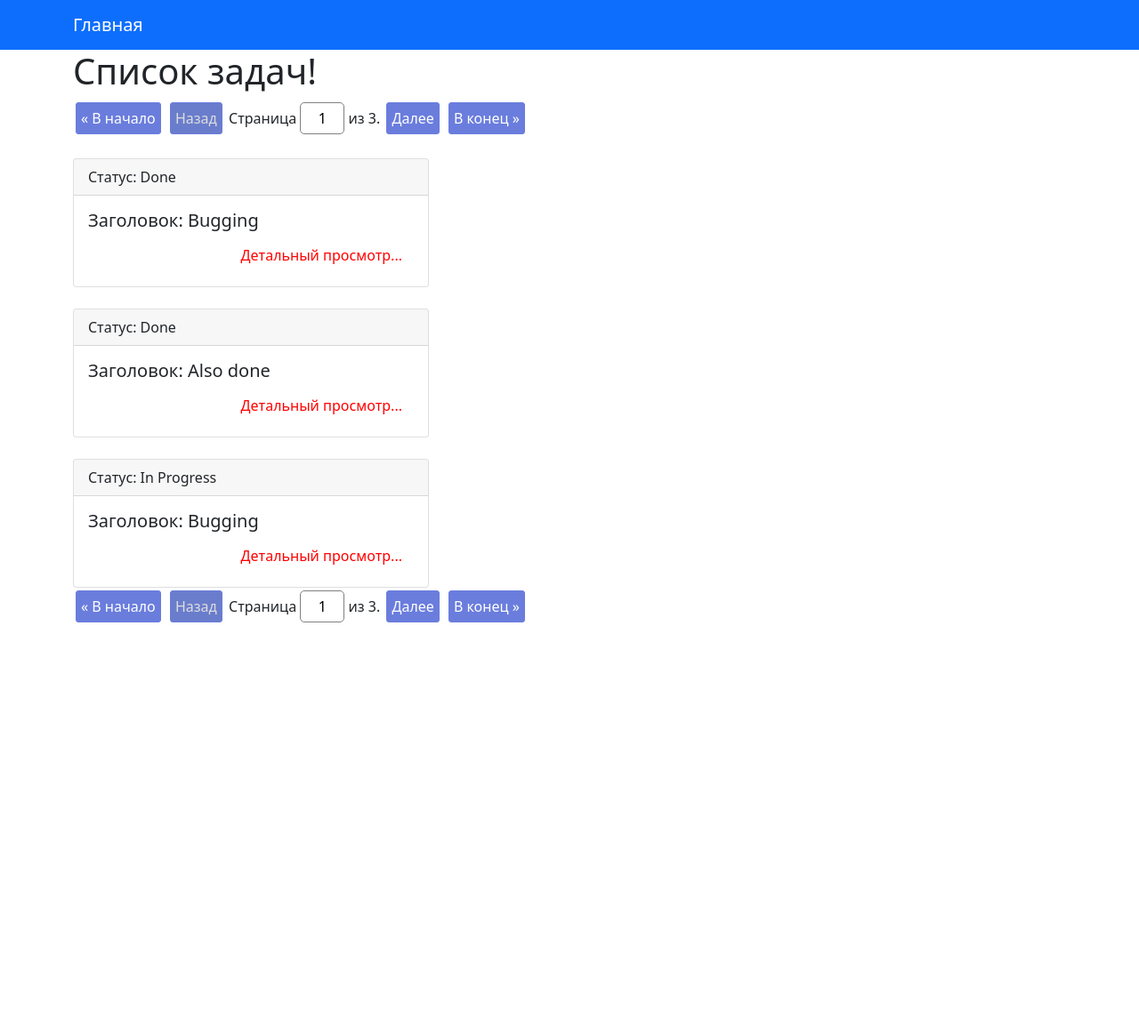
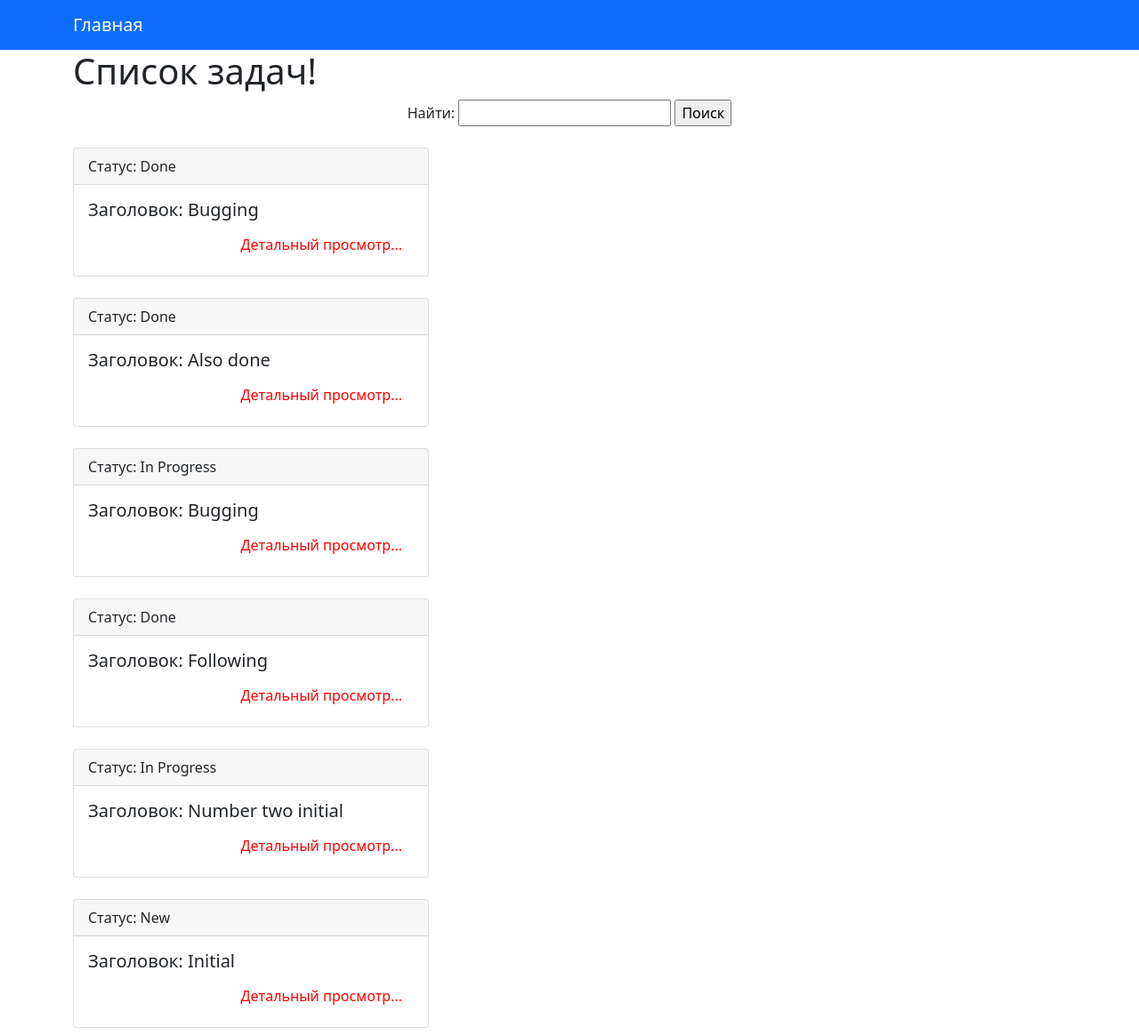
Before and after one commit to Yusupov-Aslan/To_Do_List, a Django app: page /view_tasks/ in a window 1280 px wide. Shown: the top 1164 px of the page at 89% size. Before the commit the page ends 700 px from the top, so only its background shows below. Run offline with Django 3.2, Linux system fonts and the light colour scheme; data comes from the database, SQL or seed files in the repository.

Commit message:
Реализовал поиск по задачам: по вхождению текста в краткое или полное описание.

```diff
--- a/source/To_Do_list/forms.py
+++ b/source/To_Do_list/forms.py
@@ -8,3 +8,7 @@ class TaskForm(forms.ModelForm):
         model = Task
         fields = ['type', 'status', 'summary', 'description']
         widgets = {'type': CheckboxSelectMultiple(), 'description': Textarea(attrs={"rows": 1, "cols": 24})}
+
+
+class SearchForm(forms.Form):
+    search = forms.CharField(max_length=40, required=False, label="Найти")
--- a/source/To_Do_list/templates/partial/pagination.html
+++ b/source/To_Do_list/templates/partial/pagination.html
@@ -1,26 +1,27 @@
 
 <div class="pagination">
     <span class="step-links">
-        <a href="?page=1">&laquo; В начало</a>
+        <a href="?page=1{% if query %}&{{ query }}{% endif %}">&laquo; В начало</a>
         {% if page_obj.has_previous %}
-            <a href="?page={{ page_obj.previous_page_number }}">Назад</a>
+            <a href="?page={{ page_obj.previous_page_number }}{% if query %}&{{ query }}{% endif %}">Назад</a>
         {% else %}
             <span class="page-disabled">Назад</span>
         {% endif %}
 
         <form class="current-page" method="get">
             <label for="page">
+                {% if search %}<input type="hidden" name="search" value="{{ search }}">{% endif %}
                 Страница <input type="text" name="page" id="page" value="{{ page_obj.number }}">
                 из {{ page_obj.paginator.num_pages }}.
             </label>
         </form>
 
         {% if page_obj.has_next %}
-            <a href="?page={{ page_obj.next_page_number }}">Далее</a>
+            <a href="?page={{ page_obj.next_page_number }}{% if query %}&{{ query }}{% endif %}">Далее</a>
         {% else %}
             <span class="page-disabled">Далее</span>
         {% endif %}
-        <a href="?page={{ page_obj.paginator.num_pages }}">В конец &raquo;</a>
+        <a href="?page={{ page_obj.paginator.num_pages }}{% if query %}&{{ query }}{% endif %}">В конец &raquo;</a>
 
     </span>
 
--- /dev/null
+++ b/source/To_Do_list/templates/partial/simple_search.html
@@ -0,0 +1,8 @@
+<form class="text-center" action="" method="GET">
+    <label for="{{ form.search.id_for_label }}">{{ form.search.label }}:</label>
+    {{ form.search }}
+    <input type="submit" value="Поиск">
+    {% for error in form.search.errors %}
+        <p class="form-error">{{ error }}</p>
+    {% endfor %}
+</form>
--- a/source/To_Do_list/templates/tasks_view.html
+++ b/source/To_Do_list/templates/tasks_view.html
@@ -3,7 +3,7 @@
 {% block nav %} {% endblock %}
 {% block content %}
 <h1>Список задач!</h1>
-
+{% include 'partial/simple_search.html' %}
 {% if is_paginated %}
    {% include 'partial/pagination.html' %}
 {% endif %}
--- a/source/To_Do_list/views.py
+++ b/source/To_Do_list/views.py
@@ -1,10 +1,12 @@
+from django.db.models import Q
 from django.shortcuts import render, redirect, get_object_or_404
 from django.urls import reverse
+from django.utils.http import urlencode
 from django.views import View
 from django.views.generic import TemplateView, FormView, ListView
 
 from To_Do_list.base import FormView as CustomFormView
-from To_Do_list.forms import TaskForm
+from To_Do_list.forms import TaskForm, SearchForm
 from To_Do_list.models import Task
 
 
@@ -29,15 +31,35 @@ class TasksView(ListView):
     model = Task
     context_object_name = 'tasks'
     template_name = 'tasks_view.html'
-    paginate_by = 3
+    paginate_by = 10
+
+    def get(self, request, *args, **kwargs):
+        self.form = self.get_search_form()
+        self.search_value = self.get_search_value()
+        return super().get(request, *args, **kwargs)
 
     def get_queryset(self):
         queryset = super().get_queryset()
+        if self.search_value:
+            query = Q(summary__icontains=self.search_value) | Q(description__icontains=self.search_value)
+            queryset = queryset.filter(query)
         return queryset.order_by('-created_at')
 
     def get_context_data(self, *, object_list=None, **kwargs):
         context = super().get_context_data(object_list=object_list, **kwargs)
+        context['form'] = SearchForm()
+        if self.search_value:
+            context['query'] = urlencode({'search': self.search_value})
+            context['search'] = self.search_value
         return context
+
+    def get_search_form(self):
+        return SearchForm(self.request.GET)
+
+    def get_search_value(self):
+        if self.form.is_valid():
+            return self.form.cleaned_data.get('search')
+        return None
 
 
 class One_Task_View(TemplateView):
```
